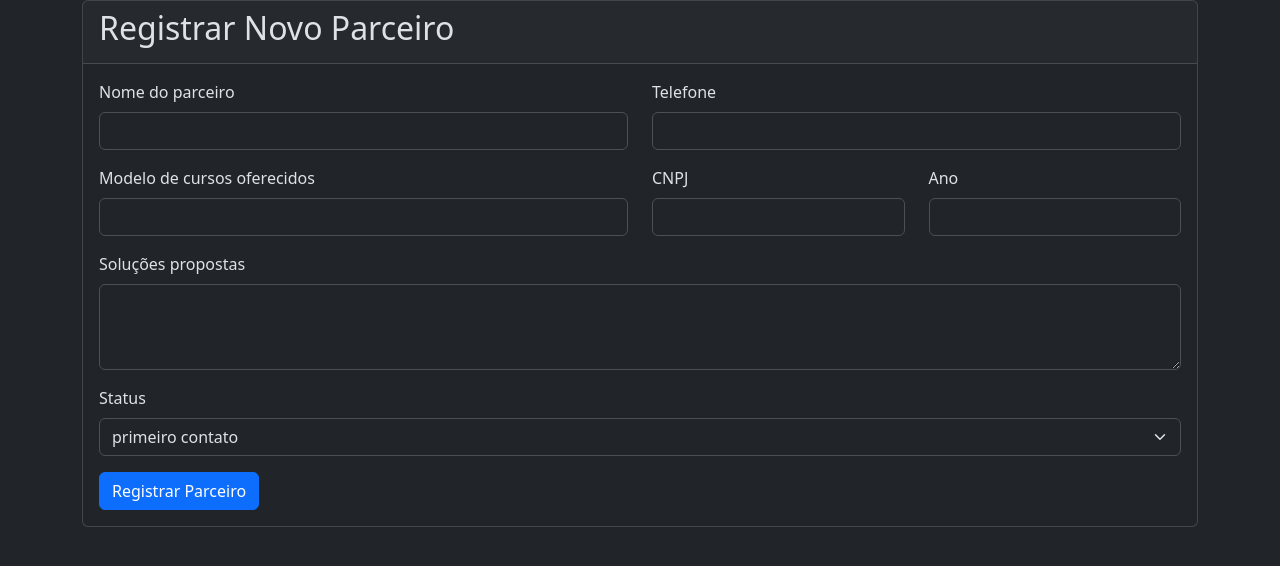
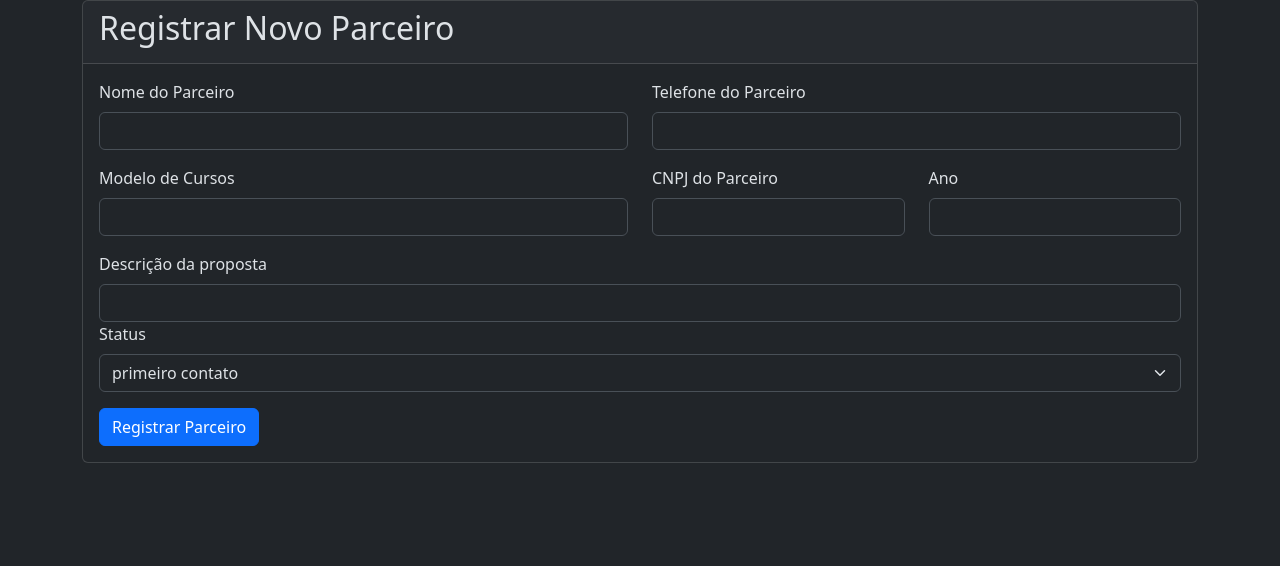
Before and after one commit to DeddasA/crm_test, a Flask app: page / in a window 1280 px wide. Shown: the part 56-622 px from the top of the page. Run offline with Flask 3, Linux system fonts and the light colour scheme.

Commit message:
V_0.3_partner_regs

```diff
--- a/app.py
+++ b/app.py
@@ -23,33 +23,30 @@ db.init_app(app)
 # ____________________________________________________________________
 # ____________________________________________________________________
 class parter_reg(FlaskForm):
-    owner_name = StringField("Nome do parceiro", validators=[DataRequired()])
-    owner_phone = StringField("Telefone")
-    car_model = StringField("Modelo de cursos oferecidos", validators=[DataRequired(),
-          ])
-    license_plate = StringField("CNPJ", validators=[DataRequired(), Length(min=14, max=14)])
-    year = IntegerField("Ano", validators=[Optional()])
-    problem_description = TextAreaField("Soluções propostas")
+    nome_do_parceiro = StringField('Nome do Parceiro', validators=[DataRequired()])
+    telefone_do_parceiro = StringField('Telefone do Parceiro', validators=[DataRequired()])
+    modelo_cursos = StringField('Modelo de Cursos', validators=[DataRequired()])
+    cnpj_parceiro = StringField('CNPJ do Parceiro', validators=[DataRequired(),Length(min=14, max=14)])
+    year = IntegerField('Ano', validators=[Optional()])
+    descrição_da_proposta = StringField('Descrição da proposta', validators=[DataRequired()])
     status = SelectField("Status",
                          choices=[('primeiro contato'), ('Em contato'),
                                   ('Aguardando contato'), ('Concluído'), ('Pendências')],
                          validators=[DataRequired()])
+
     submit = SubmitField("Registrar Parceiro")
 
 class partner_edit(FlaskForm):
-    owner_name = StringField("Nome do cliante", validators=[DataRequired()])
-    owner_phone = StringField("Telefone")
-    car_model = StringField("Modelo de cursos oferecidos", validators=[DataRequired()])
-    license_plate = StringField("cnpj", validators=[DataRequired(), Length(min=7, max=8)])
-    year = IntegerField("Ano", validators=[Optional()])
-    problem_description = TextAreaField("Descrição do curso")
+    nome_do_parceiro = StringField('Nome do Parceiro', validators=[DataRequired()])
+    telefone_do_parceiro = StringField('Telefone do Parceiro', validators=[DataRequired()])
+    modelo_cursos = StringField('Modelo de Cursos', validators=[DataRequired()])
+    cnpj_parceiro = StringField('CNPJ do Parceiro', validators=[DataRequired(),Length(min=14, max=14)])
+    year = IntegerField('Ano', validators=[Optional()])
+    descrição_da_proposta = TextAreaField('Descrição da proposta', validators=[DataRequired()])
     status = SelectField("Status",
                          choices=[('primeiro contato'), ('Em contato'),
                                   ('Aguardando contato'), ('Concluído'), ('Pendências')],
                          validators=[DataRequired()])
-    # Fields for adding a new repair log entry
-    log_date = DateField('Data do contato', validators=[Optional()])
-    log_text = TextAreaField('Descrição de proposta', validators=[Optional()])
     submit = SubmitField("Salvar Alterações")
 
 
@@ -62,7 +59,7 @@ class client_reg(FlaskForm):
     client_name = StringField("Nome do cliente", validators=[DataRequired()])
     client_phone = StringField("Telefone")
 
-    cnpj_client = StringField("CNPJ", validators=[DataRequired(), Length(min=7, max=8)])
+    cnpj_client = StringField("CNPJ", validators=[DataRequired(), Length(min=14, max=14)])
     year = IntegerField("Ano", validators=[Optional()])
     needs_description = TextAreaField("Necessidades")
     status = SelectField("Status",
@@ -76,7 +73,7 @@ class client_edit(FlaskForm):
     client_name = StringField("Nome do cliente", validators=[DataRequired()])
     client_phone = StringField("Telefone")
 
-    cnpj_client = StringField("CNPJ", validators=[DataRequired(), Length(min=7, max=8)])
+    cnpj_client = StringField("CNPJ", validators=[DataRequired(), Length(min=14, max=14)])
     year = IntegerField("Ano", validators=[Optional()])
     needs_description = TextAreaField("Necessidades")
     status = SelectField("Status",
@@ -109,12 +106,12 @@ def register_partner():
 
     if form.validate_on_submit():
         new_partner = partners(
-            nome_do_parceiro=form.owner_name.data,
-            telefone_do_parceiro=form.owner_phone.data,
-            modelo_cursos=form.car_model.data,
-            cnpj_parceiro=form.license_plate.data.upper(),
+            nome_do_parceiro=form.nome_do_parceiro.data,
+            telefone_do_parceiro=form.telefone_do_parceiro.data,
+            modelo_cursos=form.modelo_cursos.data,
+            cnpj_parceiro=form.cnpj_parceiro.data.upper(),
             year=form.year.data,
-            descrição_curso=form.problem_description.data,
+            descrição_da_proposta=form.descrição_da_proposta.data,
             status=form.status.data
         )
         print("Form errors:", form.errors)
@@ -203,10 +200,12 @@ def partners_dash():
         partners_data = partners.query.order_by(partners.registration_date.desc()).all()
 
 
+
+
     data = [{
         'id': partner.id,
         'Nome': partner.nome_do_parceiro,
-        'Descrição dos serviços': partner.descrição_curso,
+        'Descrição dos serviços': partner.descrição_da_proposta,
         'Cnpj': partner.cnpj_parceiro,
         'Status':partner.status
 
@@ -280,31 +279,36 @@ def edit_partner(partner_id):
 
     form = partner_edit(obj=partners_data)
 
+    if form.validate_on_submit():
+        form.populate_obj(partners_data)
 
-    if form.validate_on_submit():
-        partners_data.nome_do_parceiro = form.owner_name.data,
-        partners_data.telefone_do_parceiro = form.owner_phone.data,
-        partners_data.modelo_cursos = form.car_model.data,
-        partners_data.cnpj_parceiro = form.license_plate.data.upper(),
-        partners_data.year = form.year.data,
-        partners_data.descrição_curso = form.problem_description.data,
-        partners_data.status = form.status.data
+
+        print(f"DEBUG: Data to be saved: "
+              f"Name: {partners_data.nome_do_parceiro}, "
+              f"CNPJ: {partners_data.cnpj_parceiro}, "
+              f"Status: {partners_data.status}")
 
 
         try:
             db.session.commit()
             flash("Dados do parceiro atualizados com sucesso!", "success")
-            return redirect(url_for('client_dash'))
+            return redirect(url_for('partners_dash'))
         except IntegrityError:
             db.session.rollback()
-            flash(f"Erro: A placa '{partners_data.cnpj_parceiro}' "
+            flash(f"Erro: O Cnpj - '{partners_data.cnpj_parceiro}' "
                   f"já pertence a outro registro.", "danger")
         except Exception as e:
             db.session.rollback()
             flash(f"Erro ao atualizar os dados: {e}", "danger")
+    else:
+        print("Form validation failed. Errors:", form.errors)
+
 
     return render_template("edit_partner.html", form=form,
                            partner=partners_data)
+
+
+
 
 
 # Route to delete a car
--- a/data_base.py
+++ b/data_base.py
@@ -32,7 +32,7 @@ class partners(db.Model):
     modelo_cursos = db.Column(db.String(50), nullable=False)
     cnpj_parceiro = db.Column(db.String(14), unique=True, nullable=False)
     year = db.Column(db.Integer, nullable=True)
-    descrição_curso = db.Column(db.Text, nullable=True)
+    descrição_da_proposta = db.Column(db.Text, nullable=True)
     status = db.Column(db.String(50), nullable=False, default='Aguardando Avaliação')  # Status interno da oficina
     registration_date = db.Column(db.Date, default=datetime.utcnow)
 
--- a/templates/register_partner.html
+++ b/templates/register_partner.html
@@ -10,22 +10,22 @@
             {{ form.hidden_tag() }}
             <div class="row">
                 <div class="col-md-6 mb-3">
-                    {{ form.owner_name.label(class="form-label") }}
-                    {{ form.owner_name(class="form-control") }}
+                    {{ form.nome_do_parceiro.label(class="form-label") }}
+                    {{ form.nome_do_parceiro(class="form-control") }}
                 </div>
                 <div class="col-md-6 mb-3">
-                    {{ form.owner_phone.label(class="form-label") }}
-                    {{ form.owner_phone(class="form-control") }}
+                    {{ form.telefone_do_parceiro.label(class="form-label") }}
+                    {{ form.telefone_do_parceiro(class="form-control") }}
                 </div>
             </div>
             <div class="row">
                 <div class="col-md-6 mb-3">
-                    {{ form.car_model.label(class="form-label") }}
-                    {{ form.car_model(class="form-control") }}
+                    {{ form.modelo_cursos.label(class="form-label") }}
+                    {{ form.modelo_cursos(class="form-control") }}
                 </div>
                 <div class="col-md-3 mb-3">
-                    {{ form.license_plate.label(class="form-label") }}
-                    {{ form.license_plate(class="form-control",
+                    {{ form.cnpj_parceiro.label(class="form-label") }}
+                    {{ form.cnpj_parceiro(class="form-control",
                     style="text-transform:uppercase") }}
                 </div>
                 <div class="col-md-3 mb-3">
@@ -33,9 +33,9 @@
                     {{ form.year(class="form-control") }}
                 </div>
             </div>
-            <div class="mb-3">
-                {{ form.problem_description.label(class="form-label") }}
-                {{ form.problem_description(class="form-control", rows=3) }}
+               <div class="mb-10">
+                {{ form.descrição_da_proposta.label(class="form-label") }}
+                {{ form.descrição_da_proposta(class="form-control", rows=3) }}
             </div>
             <div class="mb-3">
                 {{ form.status.label(class="form-label") }}
```
Also changed, not shown: templates/edit_partner.html (+26 -8 lines), instance/learnconnect.db.
